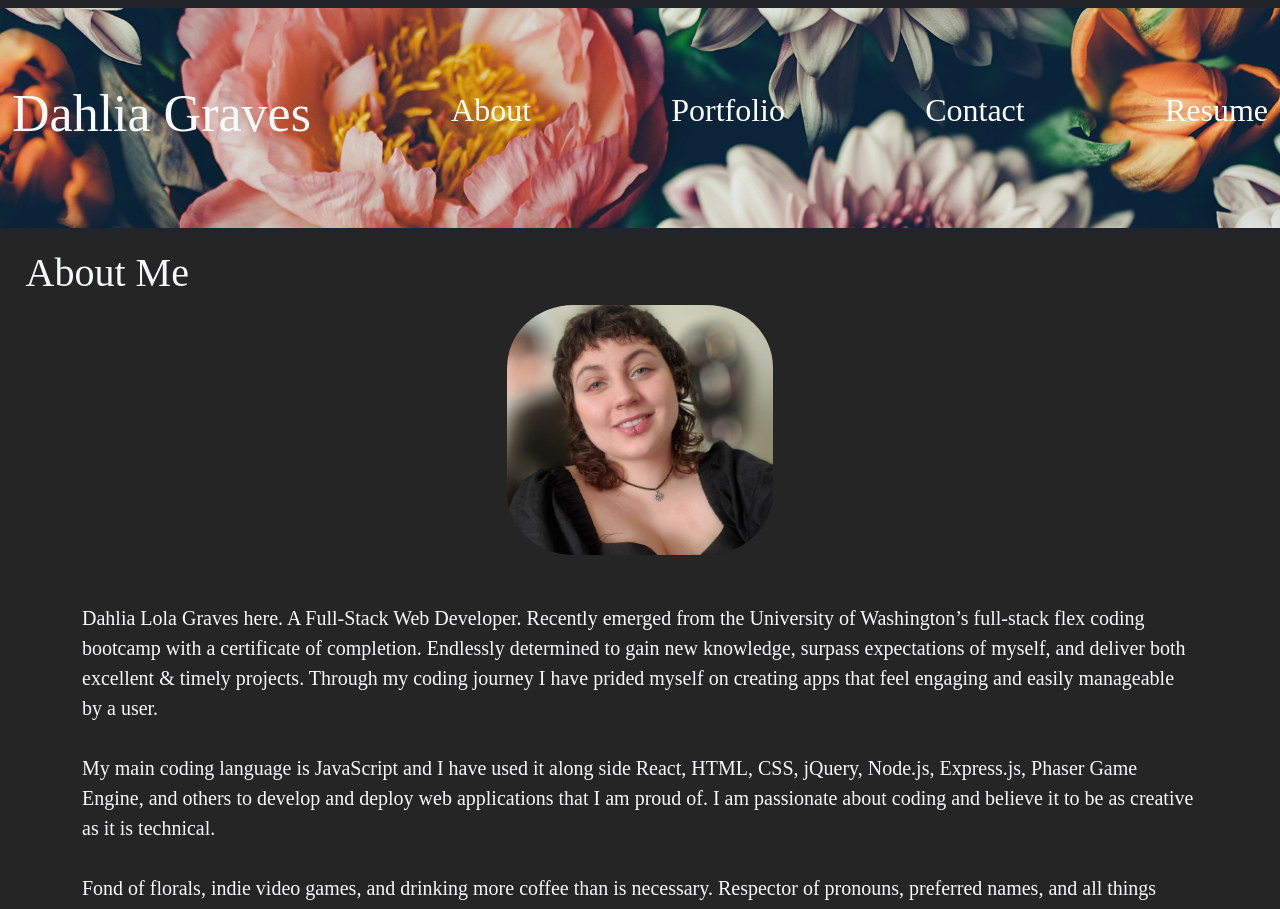
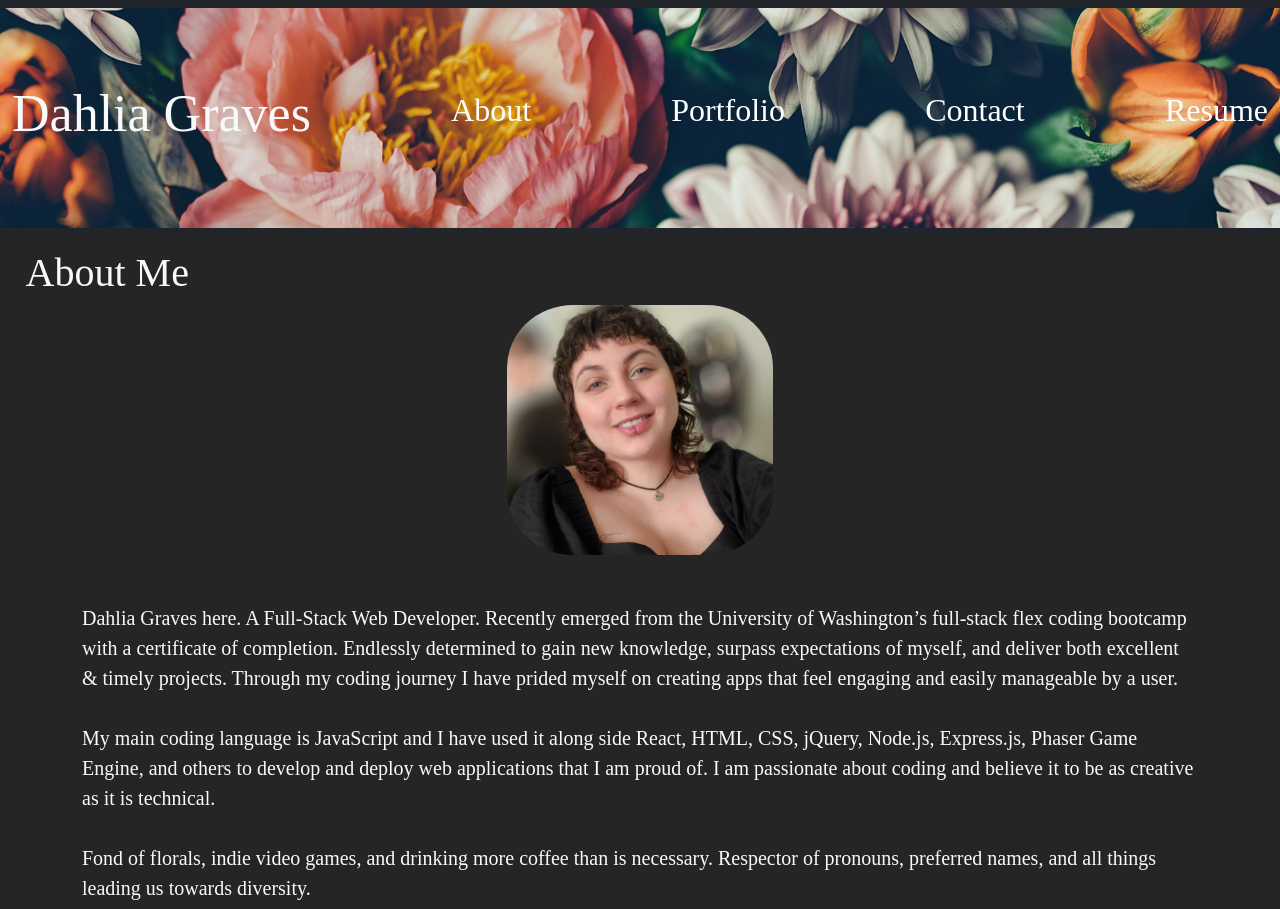
Before and after one commit to DahliaGRV/My-Portfolio, a React (Create React App) app: page / in a window 1280 px wide. Shown: the top 909 px of the page. Built offline with nearby package versions, Linux system fonts and the light colour scheme; a web font is replaced by a local one.

Commit message:
Update About.js

```diff
--- a/src/components/pages/About.js
+++ b/src/components/pages/About.js
@@ -13,7 +13,7 @@ export default function About() {
       <br />
       <br />
       <p className="text-light fs-5 text aboutText">
-      Dahlia Lola Graves here. A Full-Stack Web Developer. Recently emerged from the University of Washington’s full-stack flex coding bootcamp with a certificate of completion. Endlessly determined to gain new knowledge, surpass expectations of myself, and deliver both excellent & timely projects. Through my coding journey I have prided myself on creating apps that feel engaging and easily manageable by a user.
+      Dahlia Graves here. A Full-Stack Web Developer. Recently emerged from the University of Washington’s full-stack flex coding bootcamp with a certificate of completion. Endlessly determined to gain new knowledge, surpass expectations of myself, and deliver both excellent & timely projects. Through my coding journey I have prided myself on creating apps that feel engaging and easily manageable by a user.
       <br />
       <br />
       My main coding language is JavaScript and I have used it along side React, HTML, CSS, jQuery, Node.js, Express.js, Phaser Game Engine, and others to develop and deploy web applications that I am proud of. I am passionate about coding and believe it to be as creative as it is technical.
```
